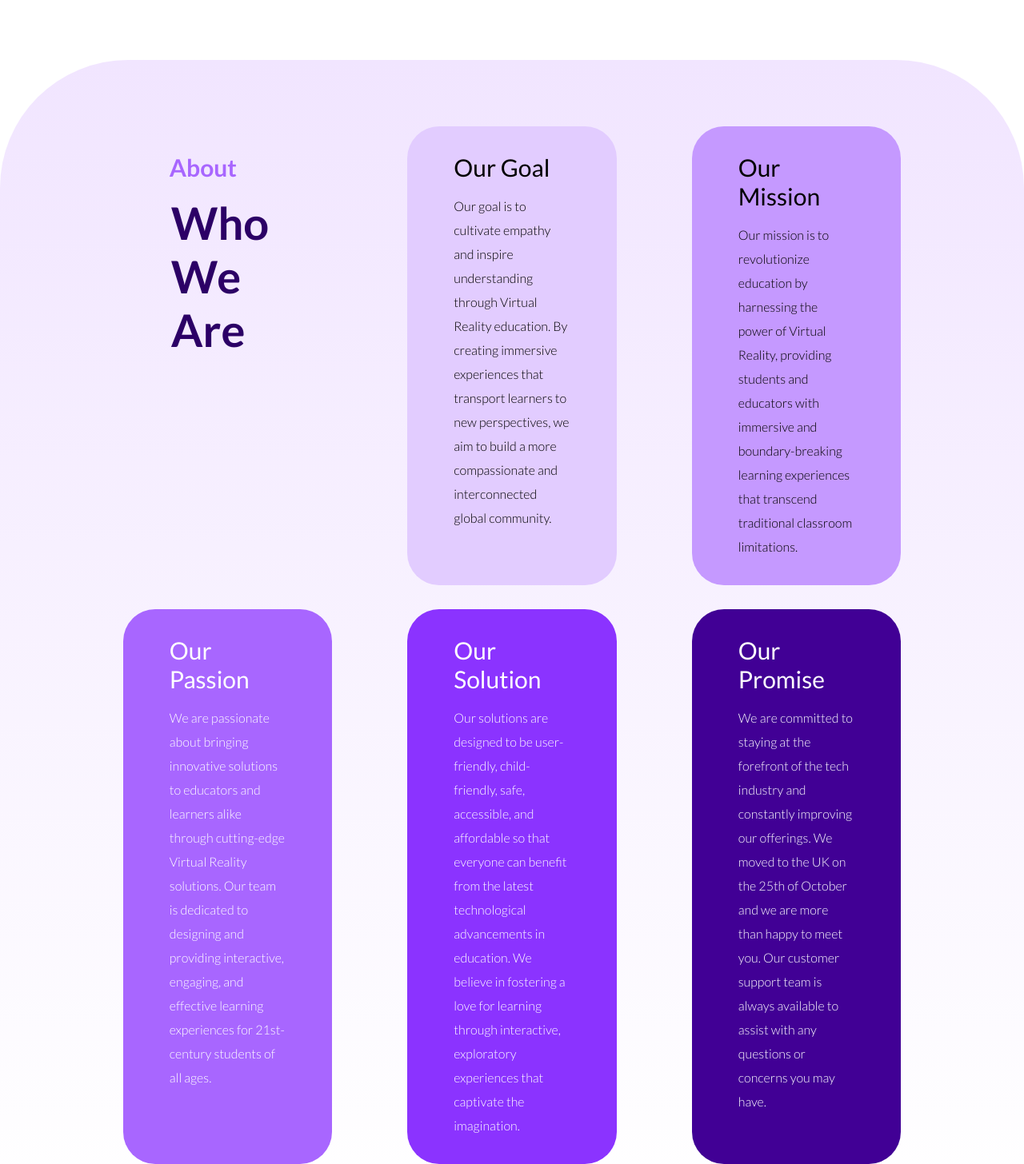
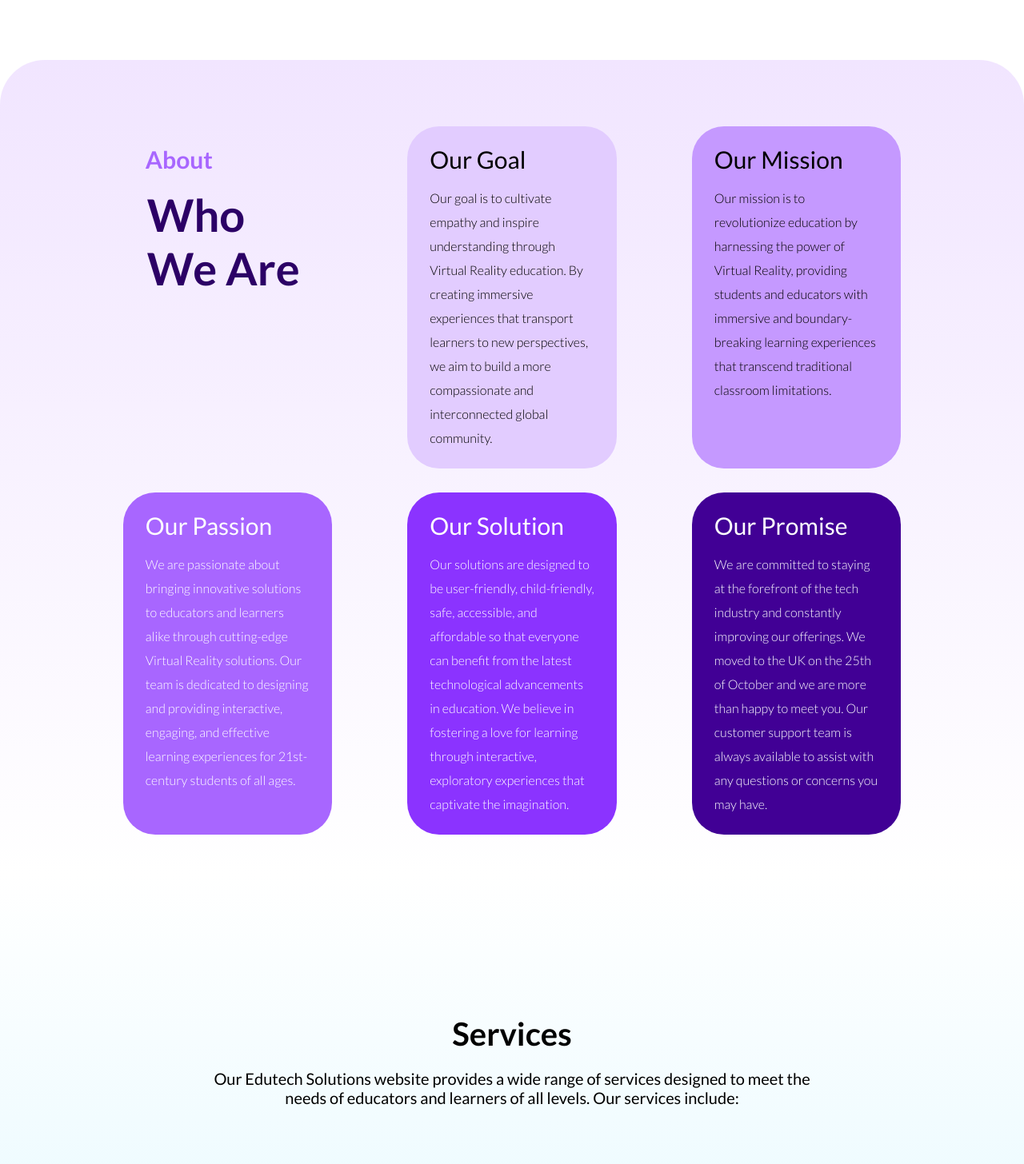
Before and after one commit to OluwaTeni1/sop, a plain HTML site: page index.html in a window 1280 px wide. Shown: the part 754-2210 px from the top of the page at 80% size. Drawn offline with nearby package versions, Linux system fonts and the light colour scheme.

Commit message:
Update style.css

```diff
--- a/Assets/css/style.css
+++ b/Assets/css/style.css
@@ -147,8 +147,8 @@ section.section-2{
 
 section.about{
     background: linear-gradient(180deg, rgb(241, 229, 255) 0%, rgba(241, 229, 255, 0) 100%);
-    border-top-right-radius: 10rem;
-    border-top-left-radius: 10rem;
+    border-top-right-radius: 3.5rem;
+    border-top-left-radius: 3.5rem;
     height: auto;
     width: 100%;
 }
@@ -175,14 +175,14 @@ section.about{
 }
 .about-col-box-1{
     width: 100%;
-    padding: 25px 50px;
+    padding: 15px 20px;
     height: 360px;
     box-sizing: border-box;
 
 }
 .about-col-box-2{
     width: 100%;
-    padding: 25px 50px;
+    padding: 15px 20px;
     height: 100%;
     border-radius: 2.5rem;
     box-sizing: border-box;
@@ -190,7 +190,7 @@ section.about{
 }
 .about-col-box-3 {
     width: 100%;
-    padding: 25px 50px;
+    padding: 15px 20px;
     height: 100%;
     border-radius: 2.5rem;
     box-sizing: border-box;
@@ -198,7 +198,7 @@ section.about{
 }
 .about-col-box-4 {
     width: 100%;
-    padding: 25px 50px;
+    padding: 15px 20px;
     height: 100%;
     border-radius: 2.5rem;
     box-sizing: border-box;
@@ -207,7 +207,7 @@ section.about{
 
 .about-col-box-5 {
     width: 100%;
-    padding: 25px 50px;
+    padding: 15px 20px;
     height: 100%;
     border-radius: 2.5rem;
     box-sizing: border-box;
@@ -215,7 +215,7 @@ section.about{
 }
 .about-col-box-6 {
     width: 100%;
-    padding: 25px 50px;
+    padding: 15px 20px;
     height: 100%;
     border-radius: 2.5rem;
     box-sizing: border-box;
@@ -1014,13 +1014,13 @@ input[type="submit"]:hover{
 }
 .launch-content h3{
     font-size: 2rem;
-    padding: 20px;
+    padding: 5px;
     text-align: center;
     font-weight: 400;
 }
 .launch-content p{
     font-size: 1.025rem;
-    padding: 20px;
+    padding: 10px;
     font-family: 'Lato', sans-serif;
     color: var(--sophiverse-black700);
     line-height: 25x;
@@ -1034,14 +1034,14 @@ input[type="submit"]:hover{
         }
         .launch-content h3 {
             font-size: 1.75rem;
-            padding: 20px;
+            padding: 5px;
             text-align: center;
             font-weight: 400;
         }
 
         .launch-content p {
             font-size: 0.895rem;
-            padding: 20px;
+            padding: 10px;
             font-family: 'Lato', sans-serif;
             font-weight: 300;
             color: var(--sophiverse-black700);
```
